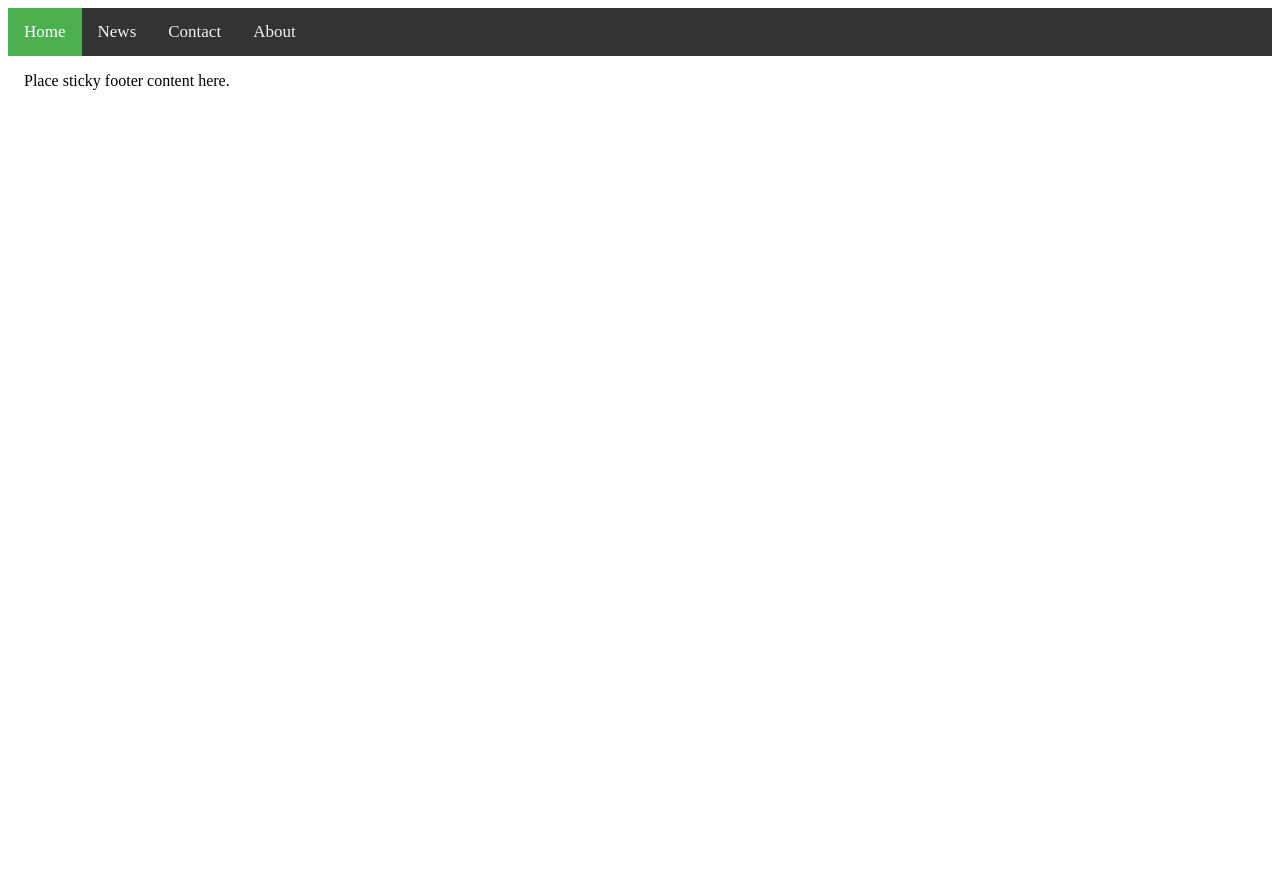
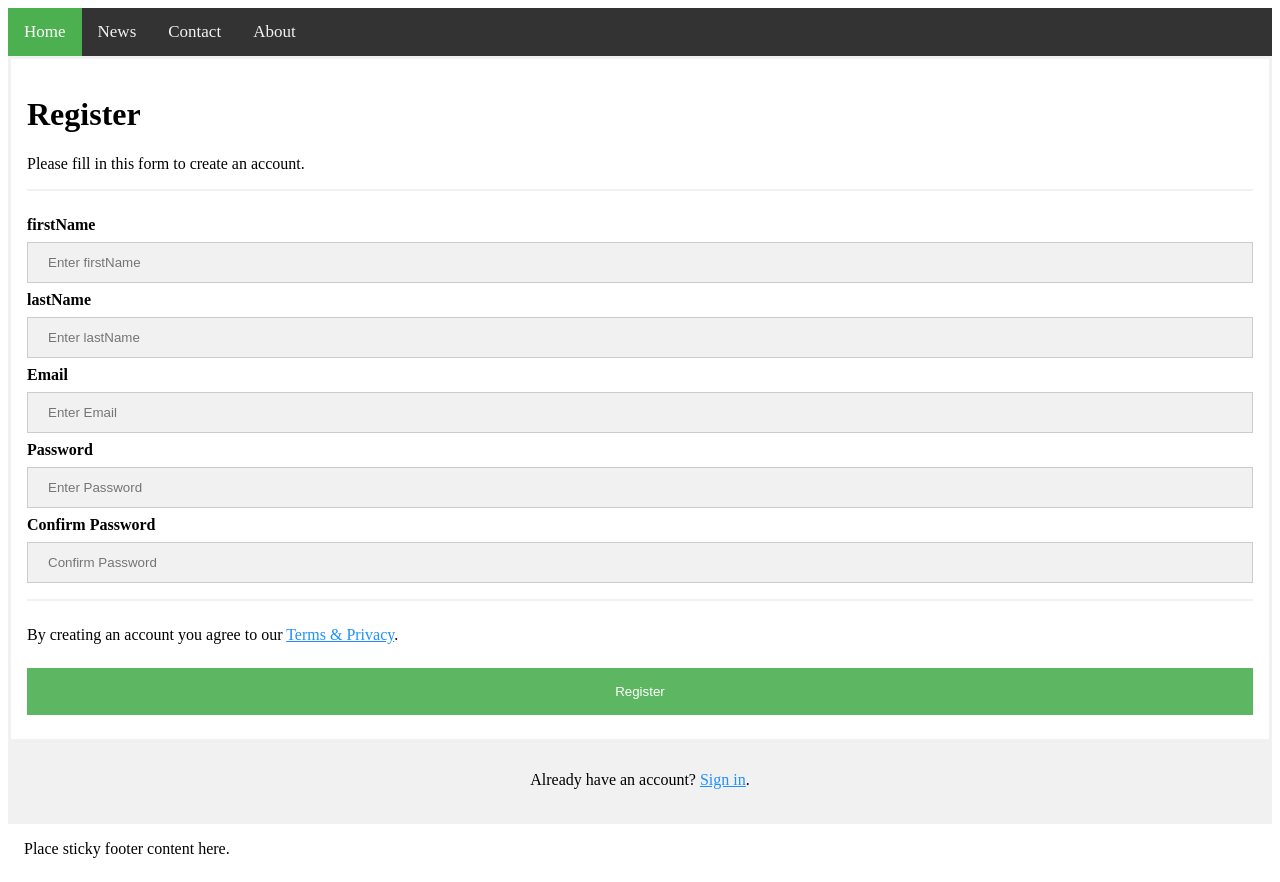
Before and after one commit to randomlolstuff/first-react-app, a React app: page / in a window 1280 px wide. Before the commit the page ends 800 px from the top, so only its background shows below. Built offline with nearby package versions, Linux system fonts and the light colour scheme.

Commit message:
axios added

```diff
--- a/RoutesFile.js
+++ b/RoutesFile.js
@@ -11,12 +11,12 @@ class RoutesFile extends React.Component {
             <Router>
                 <Route
                 exact path='/'
-                component={Base}
+                component={Registration}
 
                 />
                 <Route
                 exact path='/home'
-                component={Base}
+                component={Registration}
 
                 />
                 <Route exact path='/Contact' component={Contact}/>
--- a/package.json
+++ b/package.json
@@ -31,6 +31,7 @@
     "webpack-dev-server": "^3.7.2"
   },
   "dependencies": {
+    "axios": "^0.19.0",
     "react": "^16.8.6",
     "react-dom": "^16.8.6",
     "react-router-dom": "^5.0.1"
--- a/src/Components/Pages/Registration.js
+++ b/src/Components/Pages/Registration.js
@@ -3,15 +3,33 @@ import Base from '../Layout/Base'
 import './Registration.css'
 
 class Registration  extends Component{
+   myFunction=() =>{
+    alert("The form was submitted")
+    axios.post('http://localhost:3001/submit', {
+      firstName: 'Fred',
+      lastName: 'Flintstone'
+    })
+    .then(function (response) {
+      console.log(response);
+    })
+    .catch(function (error) {
+      console.log(error);
+    });
+    }
     render(){
         return(
             <div>
                 <Base>
-                <form action="action_page.php">
+                <form action="action_page.php" onSubmit={this.myFunction}>
   <div class="container">
     <h1>Register</h1>
     <p>Please fill in this form to create an account.</p>
     <hr />
+    <label for="firstName"><b>firstName</b></label>
+    <input type="text" placeholder="Enter firstName" name="firstName" required />
+
+    <label for="LastName"><b>lastName</b></label>
+    <input type="text" placeholder="Enter lastName" name="LastName" required />
 
     <label for="email"><b>Email</b></label>
     <input type="text" placeholder="Enter Email" name="email" required />
@@ -19,21 +37,28 @@ class Registration  extends Component{
     <label for="psw"><b>Password</b></label>
     <input type="password" placeholder="Enter Password" name="psw" required />
 
-    <label for="psw-repeat"><b>Repeat Password</b></label>
-    <input type="password" placeholder="Repeat Password" name="psw-repeat" required />
+    <label for="confirmrepeat"><b>Confirm Password</b></label>
+    <input type="password" placeholder="Confirm Password" name="confirmrepeat" required />
     <hr />
 
     <p>By creating an account you agree to our <a href="#">Terms & Privacy</a>.</p>
     <button type="submit" class="registerbtn">Register</button>
+
   </div>
 
   <div class="container signin">
-    <p>Already have an account? <a href="#">Sign in</a>.</p>
+    <p>Already have an account? <a href="/Login">Sign in</a>.</p>
   </div>
-</form>
+
+  </form>
+
+
+
+
                 </Base>
             </div>
         )
     }
+
 }
 export default Registration
```
Also changed, not shown: 1 other file (tests, documents, lock files or other folders).
